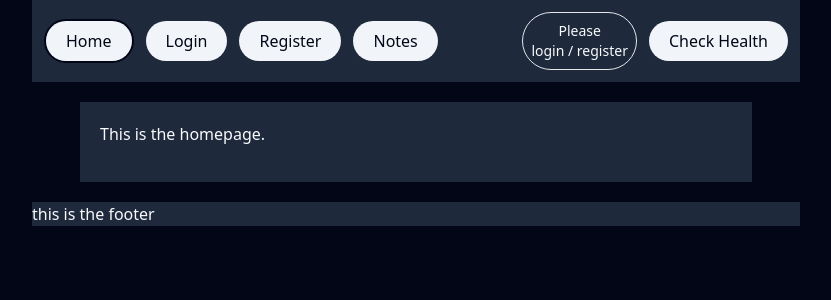
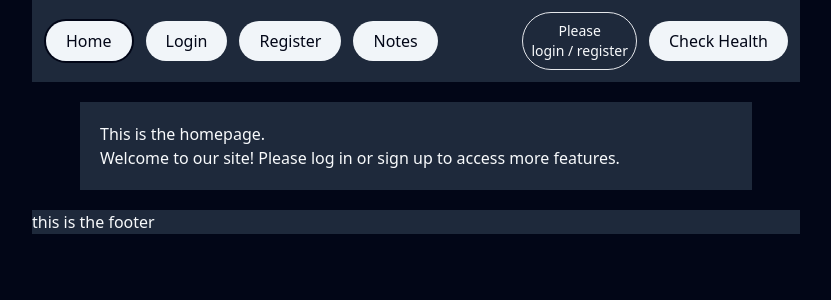
Before and after one commit to Evyats/Evernote-Frontend, a React (Vite) app in the folder frontend-1/: page / in a window 1280 px wide. Shown: the top 300 px of the page, without its empty margins (224-1055 px from the left). Built offline with nearby package versions, Linux system fonts and the light colour scheme.

Commit message:
tailoring homepage based on authentication

```diff
--- a/frontend-1/src/Layout.tsx
+++ b/frontend-1/src/Layout.tsx
@@ -132,7 +132,7 @@ export default function Layout() {
                 <PageButton pageName="Login" pagePath="/sign-in" />
                 <PageButton pageName="Register" pagePath="/sign-up" />
                 <PageButton pageName="Notes" pagePath="/notes" />
-                <div className="m-auto"></div>
+                <div className="flex-grow"></div>
                 <UserStatus />
                 <HealthButton />
             </div>
--- a/frontend-1/src/pages/HomePage.tsx
+++ b/frontend-1/src/pages/HomePage.tsx
@@ -1,7 +1,31 @@
+import { useAuth } from "../auth/AuthContext"
+
+
+function AuthenticatedHomePage() {
+  return (
+    <div>
+      Welcome back! Here is your personalized content.
+    </div>
+  )
+}
+
+function NotAuthenticatedHomePage() {
+  return (
+    <div>
+      Welcome to our site! Please log in or sign up to access more features.
+    </div>
+  )
+}
+
+
 export default function HomePage() {
+
+  const { isAuthenticated } = useAuth()
+
   return (
     <div className="p-5">
       This is the homepage.
+      { isAuthenticated ? <AuthenticatedHomePage /> : <NotAuthenticatedHomePage /> }
     </div>
   )
 }
```
